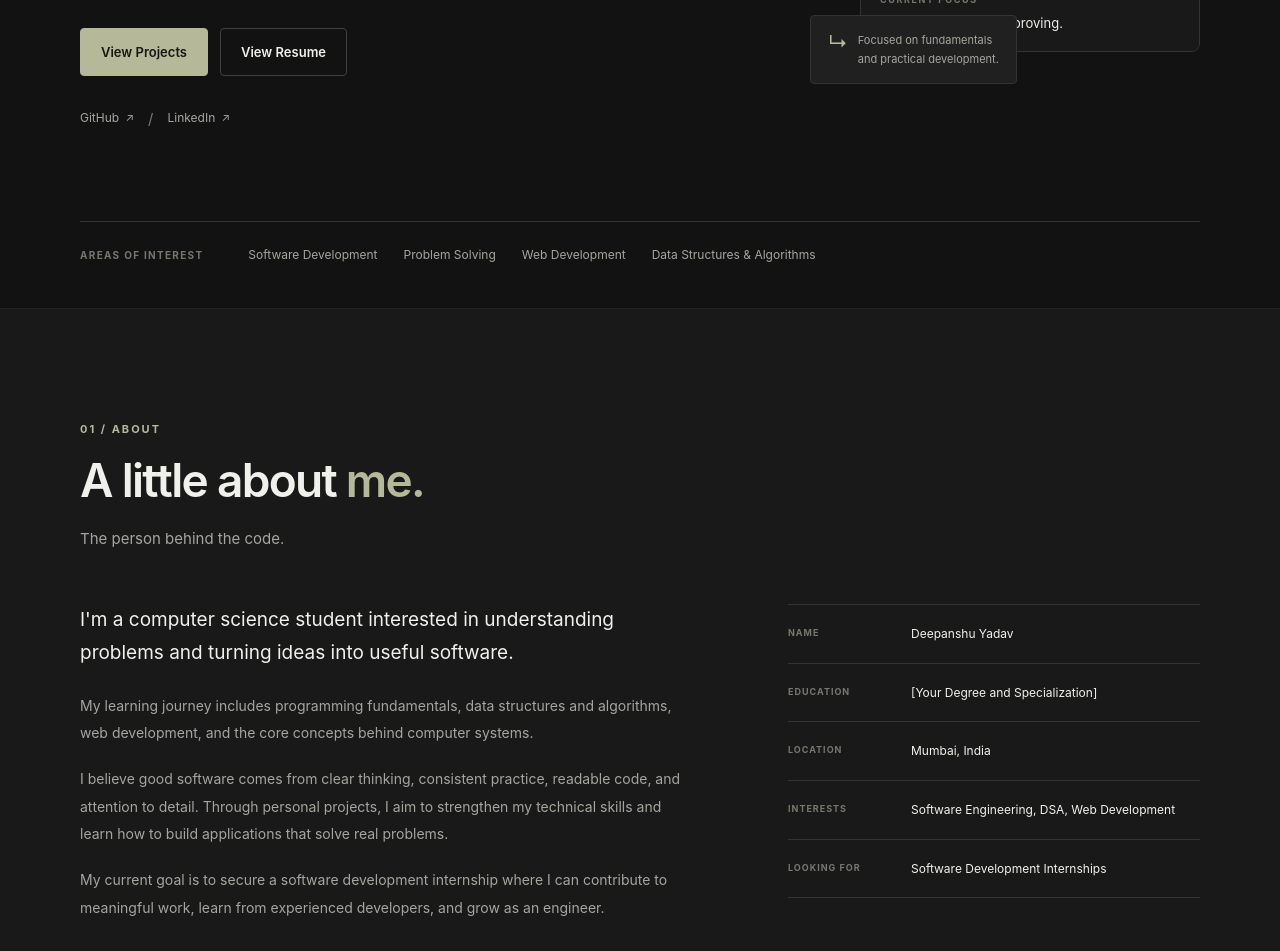
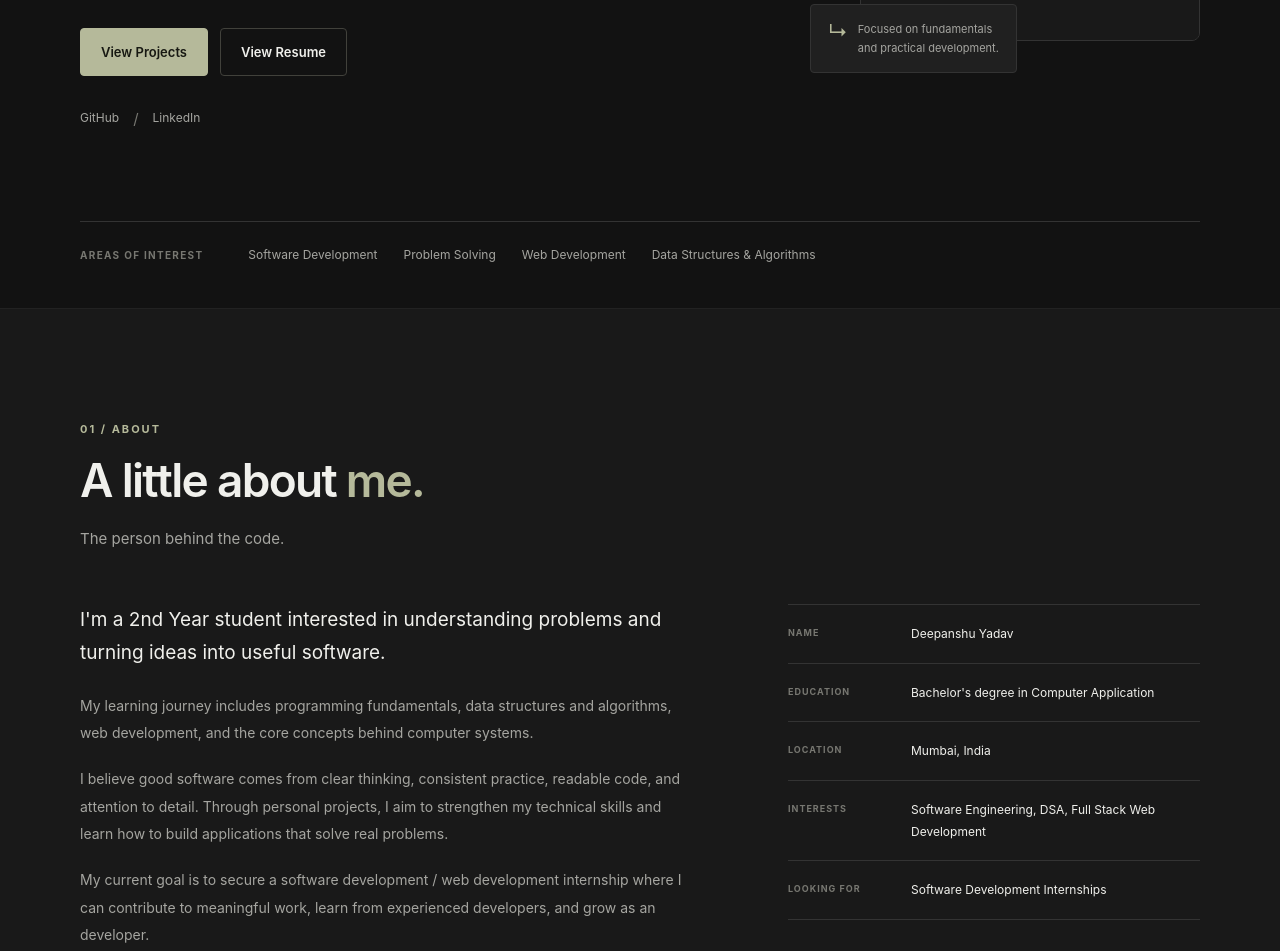
Before and after one commit to rxDeepanshu/Portfolio, a plain HTML site: page index.html in a window 1280 px wide. Shown: the part 630-1581 px from the top of the page. Drawn offline with Linux system fonts and the light colour scheme.

Commit message:
About Section Change

```diff
--- a/index.html
+++ b/index.html
@@ -138,7 +138,7 @@
                             target="_blank"
                             rel="noopener noreferrer"
                             aria-label="Visit Deepanshu's GitHub profile">
-                            GitHub <span aria-hidden="true">↗</span>
+                            GitHub
                         </a>
 
                         <span class="social-divider" aria-hidden="true">/</span>
@@ -148,7 +148,7 @@
                             target="_blank"
                             rel="noopener noreferrer"
                             aria-label="Visit Deepanshu's LinkedIn profile">
-                            LinkedIn <span aria-hidden="true">↗</span>
+                            LinkedIn
                         </a>
 
                     </div>
@@ -170,7 +170,6 @@
 
                         <div class="profile-caption">
                             <span class="caption-label">CURRENT FOCUS</span>
-                            <p>Building. Learning. Improving.</p>
                         </div>
 
                     </div>
@@ -226,7 +225,7 @@
                     <div class="about-copy">
 
                         <p class="about-lead">
-                            I'm a computer science student interested in
+                            I'm a 2nd Year student interested in
                             understanding problems and turning ideas into useful software.
                         </p>
 
@@ -245,9 +244,9 @@
                         </p>
 
                         <p>
-                            My current goal is to secure a software development
+                            My current goal is to secure a software development / web development
                             internship where I can contribute to meaningful work,
-                            learn from experienced developers, and grow as an engineer.
+                            learn from experienced developers, and grow as an developer.
                         </p>
 
                     </div>
@@ -262,7 +261,7 @@
 
                         <div class="detail-row">
                             <span class="detail-label">EDUCATION</span>
-                            <span class="detail-value">[Your Degree and Specialization]</span>
+                            <span class="detail-value">Bachelor's degree in Computer Application</span>
                         </div>
 
                         <div class="detail-row">
@@ -273,7 +272,7 @@
                         <div class="detail-row">
                             <span class="detail-label">INTERESTS</span>
                             <span class="detail-value">
-                                Software Engineering, DSA, Web Development
+                                Software Engineering, DSA, Full Stack Web Development
                             </span>
                         </div>
 
```
